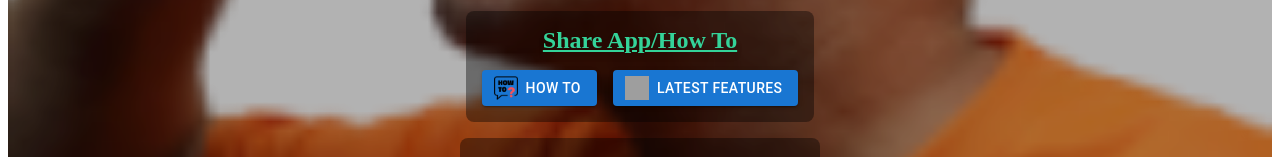
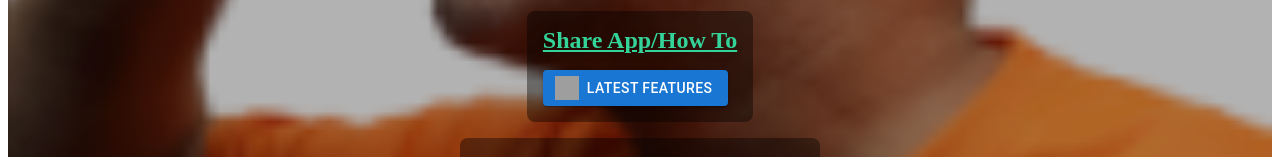
Before and after one commit to cmwillett/emoji-maker, a React (Vite) app: page / in a window 1280 px wide. Shown: the part 597-754 px from the top of the page. Built offline with nearby package versions, Linux system fonts and the light colour scheme; no server answers; grey boxes are pictures that could not be loaded.

Commit message:
removed bottom how to button

```diff
--- a/src/components/InstallShareButtons.jsx
+++ b/src/components/InstallShareButtons.jsx
@@ -63,7 +63,7 @@ export default function InstallShareButtons({ showInstall, handleInstallClick, h
         )}
 
         {/* How To button */}
-        <Tooltip title="Click this to learn how to use this app!" placement="right">
+        {/*<Tooltip title="Click this to learn how to use this app!" placement="right">
           <span>
             <EmojiButton
               icon={<img src="/howto.png" alt="Reset" className="w-6 h-6" />}
@@ -71,7 +71,7 @@ export default function InstallShareButtons({ showInstall, handleInstallClick, h
               onClick={() => setHowToOpen(true)}
             />
           </span>
-        </Tooltip>
+        </Tooltip>*/}
 
         {/* Latest Features button */}
         <Tooltip title="See what's new!" placement="right">
```
